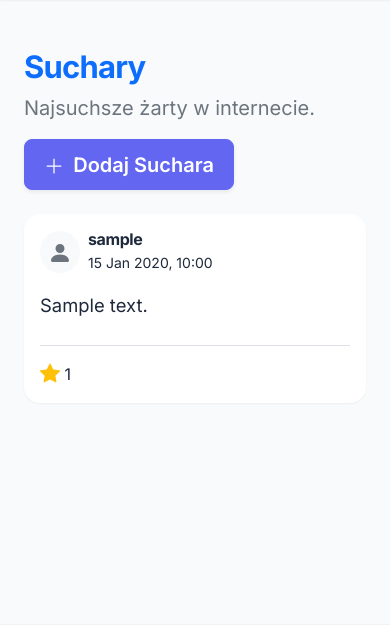
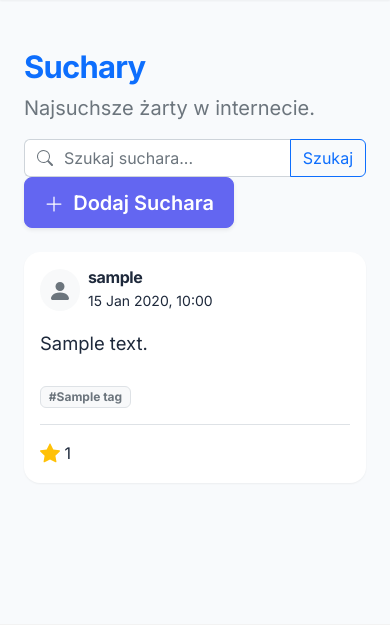
Before and after one commit to MilBia/Suchar-Overflow, a Django app: page /suchary/ in a window 390 px wide. Shown: the part 79-704 px from the top of the page. Run offline with Django 5.2, Linux system fonts and the light colour scheme; tables that the repository leaves empty hold one stand-in row (values such as "Sample post"); parts of the project's set-up code (start-up, migrations or seed data) failed here and were passed over; some libraries are stand-ins or nearby versions.

Commit message:
feat(phase2): implement tagging, search, pagination and profile enhancements

```diff
--- a/pyproject.toml
+++ b/pyproject.toml
@@ -36,11 +36,13 @@ django_settings_module = "config.settings.test"
 # ==== djLint ====
 [tool.djlint]
 blank_line_after_tag = "load,extends"
+preserve_blank_lines = true
+line_break_after_multiline_tag = false
 close_void_tags = true
 format_css = true
 format_js = true
 # TODO: remove T002 when fixed https://github.com/djlint/djLint/issues/687
-ignore = "H006,H030,H031,T002"
+ignore = "H006,H030,H031,T002,H025"
 include = "H017,H035"
 indent = 2
 max_line_length = 119
--- a/suchar_overflow/suchary/models.py
+++ b/suchar_overflow/suchary/models.py
@@ -1,6 +1,14 @@
 from django.conf import settings
 from django.db import models
 from django.utils.translation import gettext_lazy as _
+
+
+class Tag(models.Model):
+    name = models.CharField(max_length=50, unique=True)
+    slug = models.SlugField(max_length=50, unique=True)
+
+    def __str__(self):
+        return self.name
 
 
 class Suchar(models.Model):
@@ -11,6 +19,7 @@ class Suchar(models.Model):
         related_name="suchary",
     )
     created_at = models.DateTimeField(auto_now_add=True)
+    tags = models.ManyToManyField(Tag, related_name="suchary", blank=True)
 
     def __str__(self):
         return f"Suchar by {self.author} at {self.created_at}"
--- a/suchar_overflow/suchary/views.py
+++ b/suchar_overflow/suchary/views.py
@@ -1,6 +1,8 @@
 from django.contrib.auth.decorators import login_required
 from django.contrib.auth.mixins import LoginRequiredMixin
+from django.db.models import Q
 from django.db.models import Sum
+from django.db.models.functions import Coalesce
 from django.http import JsonResponse
 from django.shortcuts import get_object_or_404
 from django.shortcuts import redirect
@@ -9,6 +11,7 @@ from django.views.decorators.http import require_POST
 from django.views.generic import CreateView
 from django.views.generic import ListView
 
+from .forms import SucharForm
 from .models import Suchar
 from .models import Vote
 
@@ -17,17 +20,35 @@ class SucharListView(ListView):
     model = Suchar
     template_name = "suchary/suchar_list.html"
     context_object_name = "suchary"
-    ordering = ["-created_at"]
+    paginate_by = 10
 
     def get_queryset(self):
-        return Suchar.objects.annotate(score=Sum("votes__value")).order_by(
+        queryset = Suchar.objects.annotate(
+            score=Coalesce(Sum("votes__value"), 0),
+        ).order_by(
             "-created_at",
         )
+
+        q = self.request.GET.get("q")
+        if q:
+            queryset = queryset.filter(
+                Q(text__icontains=q) | Q(tags__name__icontains=q),
+            ).distinct()
+
+        tag = self.request.GET.get("tag")
+        if tag:
+            queryset = queryset.filter(tags__slug=tag)
+
+        author = self.request.GET.get("author")
+        if author:
+            queryset = queryset.filter(author__username=author)
+
+        return queryset
 
 
 class SucharCreateView(LoginRequiredMixin, CreateView):
     model = Suchar
-    fields = ["text"]
+    form_class = SucharForm
     template_name = "suchary/suchar_form.html"
     success_url = reverse_lazy("suchary:list")
 
--- a/suchar_overflow/templates/suchary/suchar_list.html
+++ b/suchar_overflow/templates/suchary/suchar_list.html
@@ -9,6 +9,28 @@
       <div class="col">
         <h1 class="display-5 fw-bold text-primary">Suchary</h1>
         <p class="text-muted lead">Najsuchsze żarty w internecie.</p>
+      </div>
+      <div class="col-md-4">
+        <form method="get" class="d-flex">
+          <div class="input-group">
+            <span class="input-group-text bg-white border-end-0">
+              <svg xmlns="http://www.w3.org/2000/svg"
+                   width="16"
+                   height="16"
+                   fill="currentColor"
+                   class="bi bi-search text-muted"
+                   viewBox="0 0 16 16">
+                <path d="M11.742 10.344a6.5 6.5 0 1 0-1.397 1.398h-.001q.044.06.098.115l3.85 3.85a1 1 0 0 0 1.415-1.414l-3.85-3.85a1 1 0 0 0-.115-.1zM12 6.5a5.5 5.5 0 1 1-11 0 5.5 5.5 0 0 1 11 0" />
+              </svg>
+            </span>
+            <input type="text"
+                   name="q"
+                   class="form-control border-start-0 ps-0"
+                   placeholder="Szukaj suchara..."
+                   value="{{ request.GET.q|default:'' }}" />
+            <button class="btn btn-outline-primary" type="submit">Szukaj</button>
+          </div>
+        </form>
       </div>
       <div class="col-auto">
         <a href="{% url 'suchary:add' %}"
@@ -49,6 +71,14 @@
                 </div>
               </div>
               <p class="suchar-text mb-4">{{ suchar.text|linebreaksbr }}</p>
+              {% if suchar.tags.all %}
+                <div class="mb-3">
+                  {% for tag in suchar.tags.all %}
+                    <a href="?tag={{ tag.slug }}"
+                       class="badge bg-light text-secondary border me-1 text-decoration-none">#{{ tag.name }}</a>
+                  {% endfor %}
+                </div>
+              {% endif %}
               <div class="d-flex align-items-center justify-content-between border-top pt-3">
                 <div class="d-flex align-items-center">
                   <span class="vote-score me-3">
@@ -122,4 +152,48 @@
       </div>
     </div>
   </div>
+  {% if is_paginated %}
+    <div class="row mt-4">
+      <div class="col-12">
+        <nav aria-label="Page navigation">
+          <ul class="pagination justify-content-center">
+            {% if page_obj.has_previous %}
+              <li class="page-item">
+                <a class="page-link"
+                   href="?page={{ page_obj.previous_page_number }}{% if request.GET.q %}&q={{ request.GET.q }}{% endif %}{% if request.GET.tag %}&tag={{ request.GET.tag }}{% endif %}">Poprzednia</a>
+              </li>
+            {% else %}
+              <li class="page-item disabled">
+                <span class="page-link">Poprzednia</span>
+              </li>
+            {% endif %}
+            {% for i in paginator.page_range %}
+              {% if page_obj.number == i %}
+                <li class="page-item active">
+                  <span class="page-link">{{ i }}</span>
+                </li>
+              {% else %}
+                <li class="page-item">
+                  <a class="page-link"
+                     href="?page={{ i }}{% if request.GET.q %}&q={{ request.GET.q }}{% endif %}{% if request.GET.tag %}&tag={{ request.GET.tag }}{% endif %}">
+                    {{ i }}
+                  </a>
+                </li>
+              {% endif %}
+            {% endfor %}
+            {% if page_obj.has_next %}
+              <li class="page-item">
+                <a class="page-link"
+                   href="?page={{ page_obj.next_page_number }}{% if request.GET.q %}&q={{ request.GET.q }}{% endif %}{% if request.GET.tag %}&tag={{ request.GET.tag }}{% endif %}">Następna</a>
+              </li>
+            {% else %}
+              <li class="page-item disabled">
+                <span class="page-link">Następna</span>
+              </li>
+            {% endif %}
+          </ul>
+        </nav>
+      </div>
+    </div>
+  {% endif %}
 {% endblock content %}
```
Also changed, not shown: suchar_overflow/suchary/forms.py (added, +47 -0 lines), suchar_overflow/templates/users/user_detail.html (+17 -0 lines), suchar_overflow/users/views.py (+7 -0 lines), suchar_overflow/suchary/migrations/0002_tag_suchar_tags.py (added).
